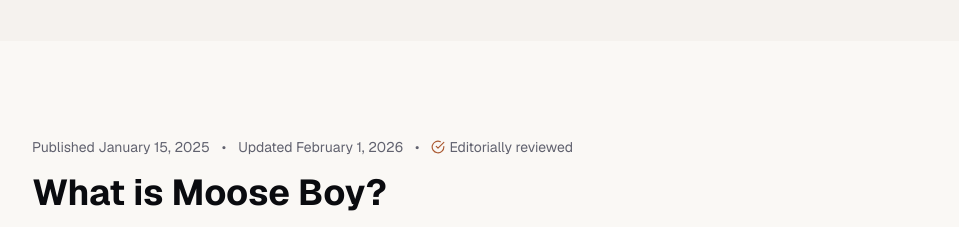
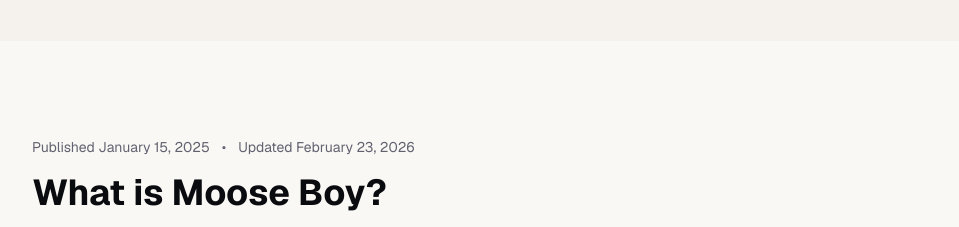
Before and after one commit to ChunkyVittles/immooseboy, a Next.js app: page / in a window 1280 px wide. Shown: the part 4240-4467 px from the top of the page, without its empty margins (160-1119 px from the left). Built offline with nearby package versions, Linux system fonts and the light colour scheme; no server answers.

Commit message:
Remove 'Editorially reviewed' badge, update date to Feb 23 2026

```diff
--- a/components/article-content.tsx
+++ b/components/article-content.tsx
@@ -11,14 +11,7 @@ export function ArticleContent() {
             <div className="flex flex-wrap items-center gap-x-3 gap-y-1 text-sm text-muted-foreground mb-4">
               <time dateTime="2025-01-15">Published January 15, 2025</time>
               <span>•</span>
-              <time dateTime="2026-02-01">Updated February 1, 2026</time>
-              <span>•</span>
-              <span className="inline-flex items-center gap-1">
-                <svg xmlns="http://www.w3.org/2000/svg" viewBox="0 0 24 24" fill="none" stroke="currentColor" strokeWidth="2" strokeLinecap="round" strokeLinejoin="round" className="h-3.5 w-3.5 text-accent">
-                  <path d="M22 11.08V12a10 10 0 1 1-5.93-9.14" /><polyline points="22 4 12 14.01 9 11.01" />
-                </svg>
-                <span>Editorially reviewed</span>
-              </span>
+              <time dateTime="2026-02-23">Updated February 23, 2026</time>
             </div>
             <h2 id="article-heading" className="text-3xl md:text-4xl font-bold mb-6">
               What is Moose Boy?
```
